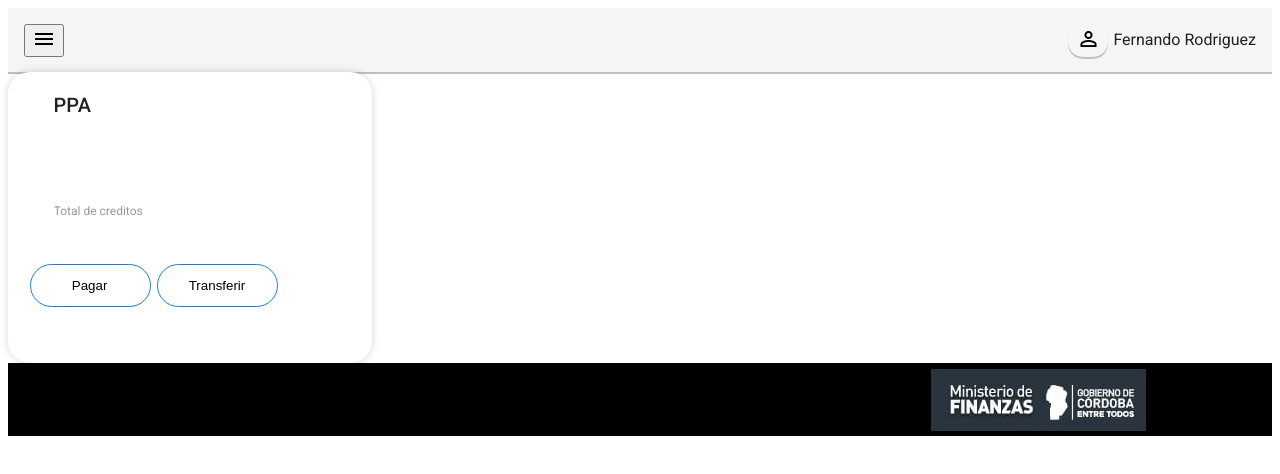
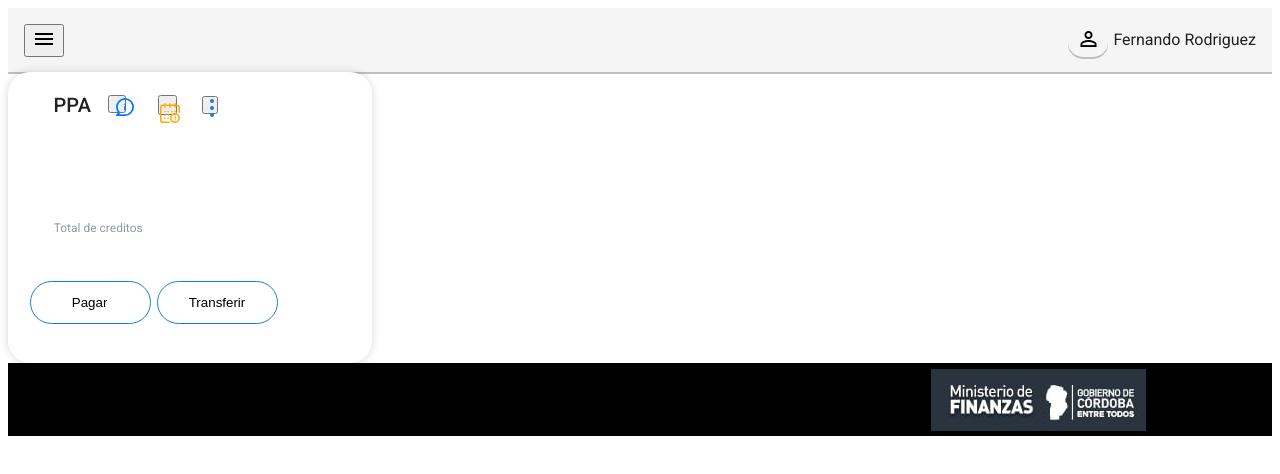
Before and after one commit to Diego-Tapia/wallet, an Angular app: page / in a window 1280 px wide. Shown: the top 474 px of the page. Built offline with nearby package versions, Linux system fonts and the light colour scheme.

Commit message:
card component

```diff
--- a/src/app/shared/components/card/card.component.html
+++ b/src/app/shared/components/card/card.component.html
@@ -1,6 +1,9 @@
 <mat-card class="card">
     <mat-card-header>
       <mat-card-title>PPA</mat-card-title>
+      <button mat-button class="info"> <img src="assets/icons/info.svg"/></button>
+      <button mat-button class="calendar"><img src="assets/icons/calendar.svg"/></button>
+      <button mat-button class="ver-detalle"><img src="assets/icons/more-info.svg"/></button>
     </mat-card-header>
     <mat-card-content class="total-credits"> Total de creditos </mat-card-content>
     <mat-card-actions>
--- a/src/app/shared/components/card/card.component.sass
+++ b/src/app/shared/components/card/card.component.sass
@@ -44,7 +44,7 @@
   text-align: center
   color: rgba(47, 61, 85, 0.52)
 
-.Ver-detalle
+.ver-detalle
   width: 4px
   height: 18px
   margin: 0.7px 0.4px 30px 12.4px
@@ -55,4 +55,10 @@
   height: 19.8px
   margin: 0 12.4px 28.9px 28.8px
   padding: 6px 0.6px 1.8px 0.2px
+
+
+.info
+  width: 18px
+  height: 18px
+  margin: 0 2.5px 0 1.5px
   object-fit: contain
```
